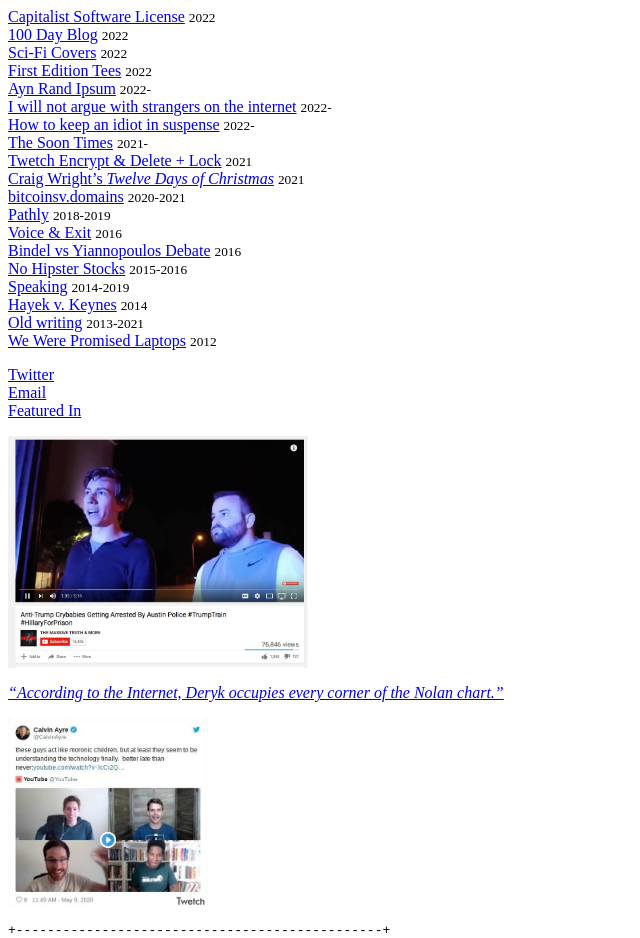
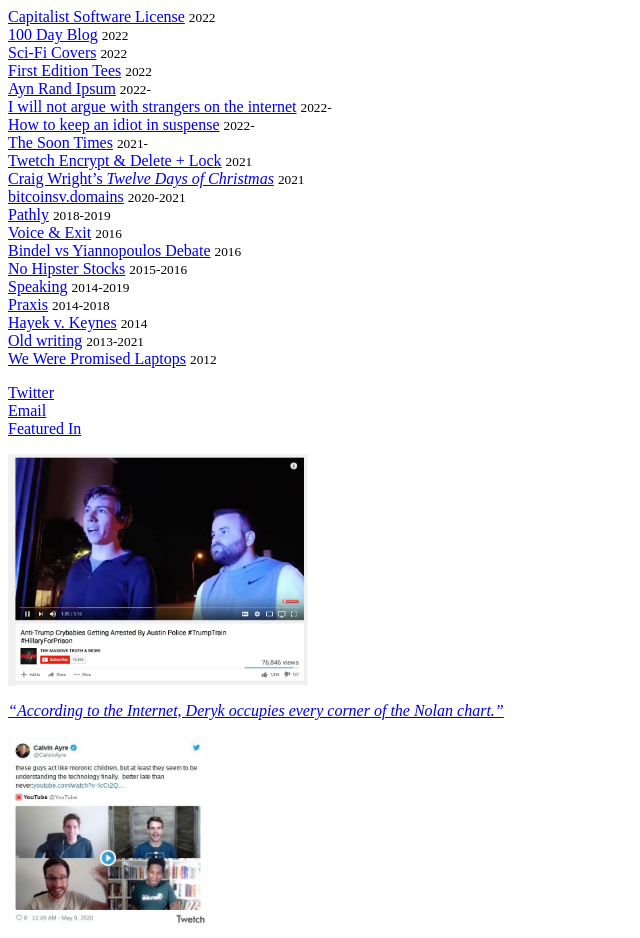
Before and after one commit to dmkgll/dmkgll, a Jekyll site: the page built from index.md, in a window 1280 px wide. Shown: the top 938 px of the page, without its empty margins (0-640 px from the left). Built offline with Jekyll 4.4.1, drawn with Linux system fonts in a browser that asks for light colours.

Commit message:
Update index.md

```diff
--- a/index.md
+++ b/index.md
@@ -38,6 +38,7 @@
   <li><a href="/bvyd">Bindel vs Yiannopoulos Debate</a> <small>2016</small></li>
   <li><a href="/nohipster">No Hipster Stocks</a> <small>2015-2016</small></li>
   <li><a href="/speaking">Speaking</a> <small>2014-2019</small></li>
+  <li><a href="https://discoverpraxis.com">Praxis</a> <small>2014-2018</small></li>
   <li><a href="/hvk">Hayek v. Keynes</a> <small>2014</small></li>
   <li><a href="/oldstuff">Old writing</a> <small>2013-2021</small></li>
   <li><a href="/wltops">We Were Promised Laptops</a> <small>2012</small></li>
```
